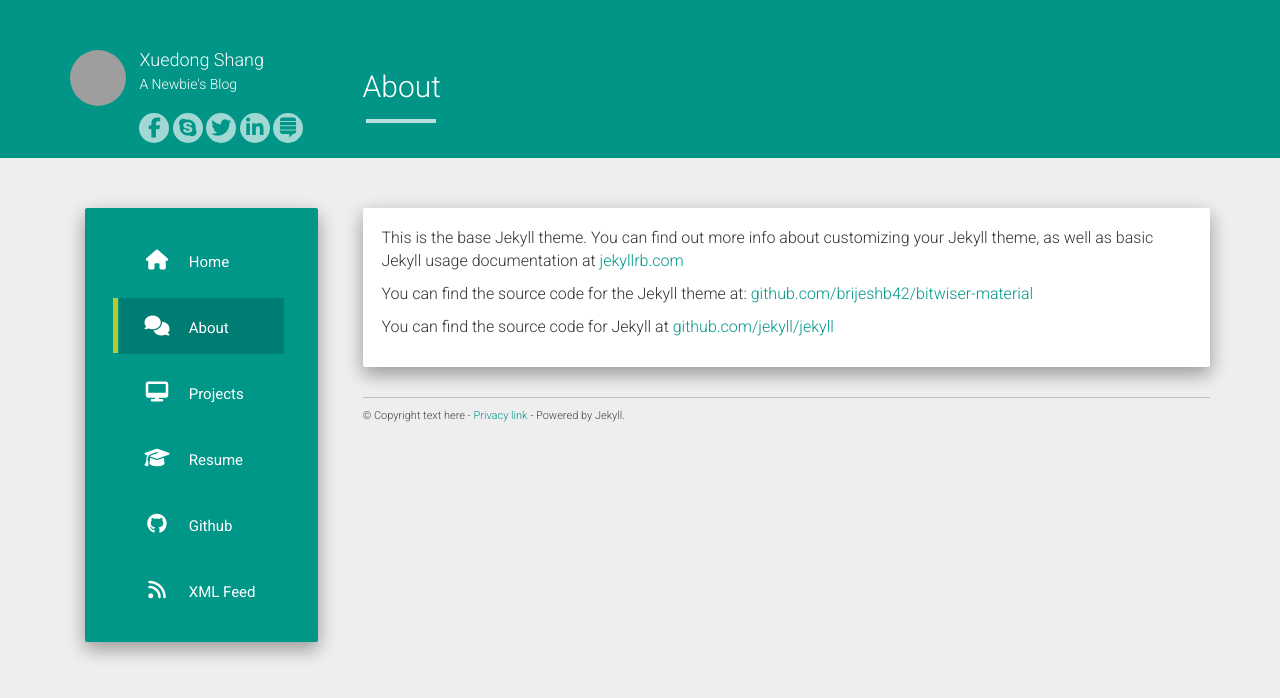
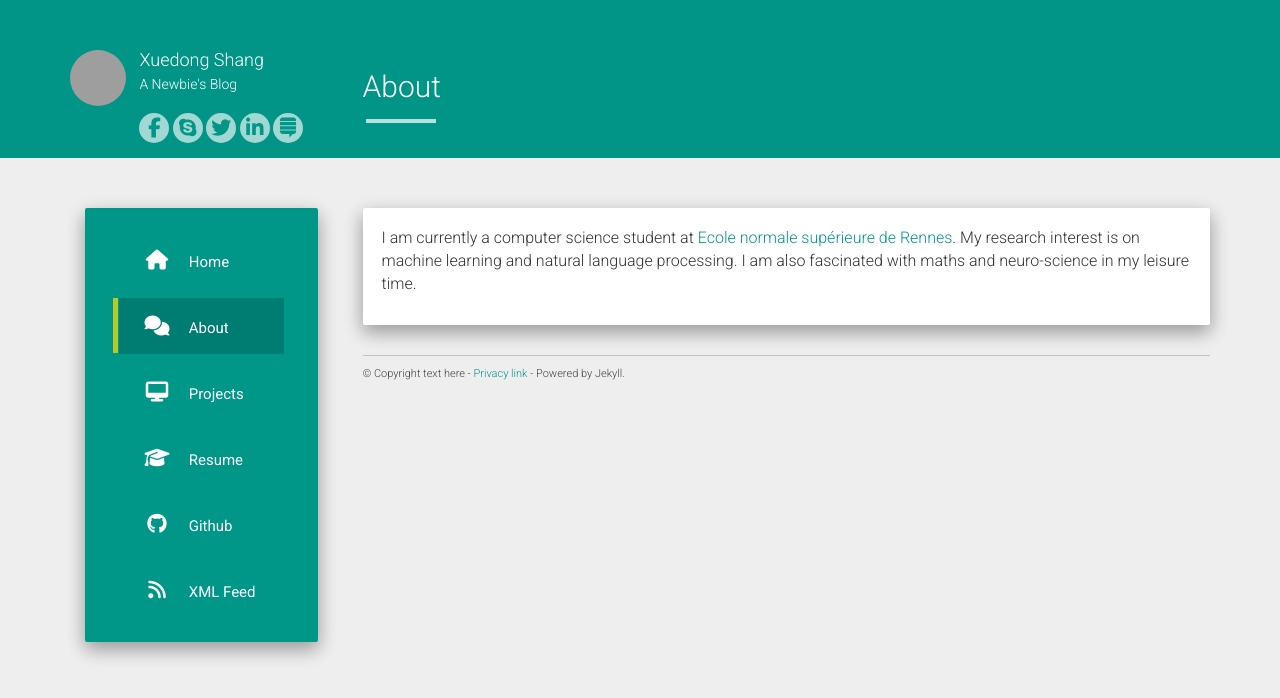
Before and after one commit to xuedong/xuedong.github.io, a Jekyll site: the page built from about.md, in a window 1280 px wide. Shown: the top 698 px of the page. Built offline with Jekyll 4.4.1, drawn with Linux system fonts in a browser that asks for light colours; nearby versions of some CDN libraries; grey boxes are pictures that could not be loaded.

Commit message:
Updated the about.md and added a .gitignore file

```diff
--- a/about.md
+++ b/about.md
@@ -4,8 +4,4 @@ title: About
 permalink: /about/
 ---
 
-This is the base Jekyll theme. You can find out more info about customizing your Jekyll theme, as well as basic Jekyll usage documentation at [jekyllrb.com](http://jekyllrb.com/)
-
-You can find the source code for the Jekyll theme at: [github.com/brijeshb42/bitwiser-material](github.com/brijeshb42/bitwiser-material)
-
-You can find the source code for Jekyll at [github.com/jekyll/jekyll](https://github.com/jekyll/jekyll)
+I am currently a computer science student at [Ecole normale supérieure de Rennes](www.ens-rennes.fr). My research interest is on machine learning and natural language processing. I am also fascinated with maths and neuro-science in my leisure time.
```
Also changed, not shown: 1 other file.
